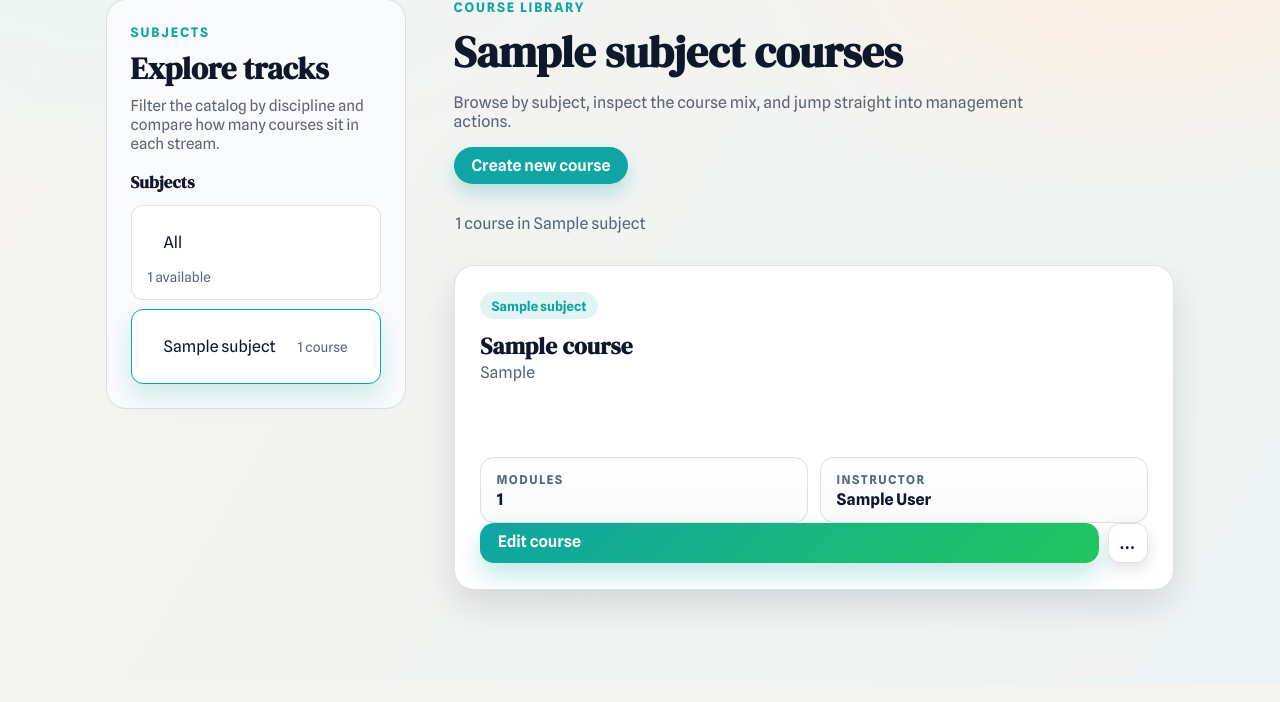
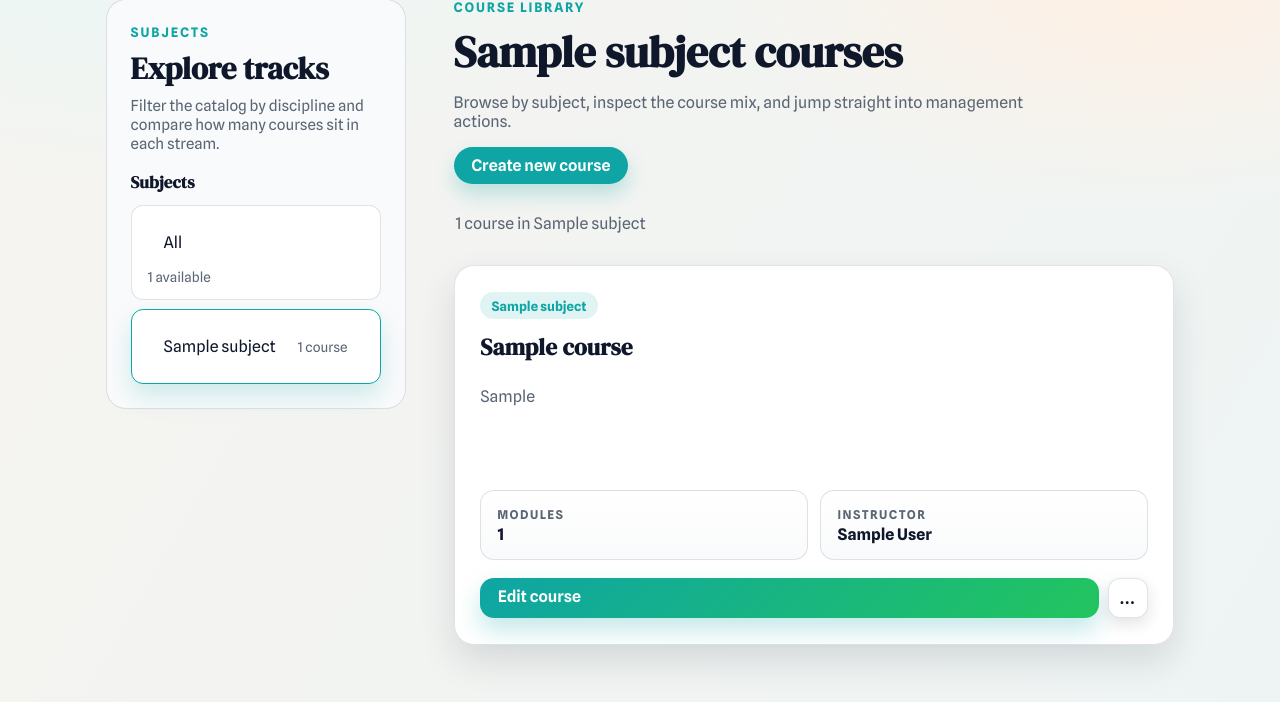
Before and after one commit to Fakhrillo/E-Learning-Platform, a Django app: a page that uses templates/base.html in a window 1280 px wide. Shown: the part 115-817 px from the top of the page. Before the commit the page ends 735 px from the top, so only its background shows below. Run offline with Django 5.2, Linux system fonts and the light colour scheme; tables that the repository leaves empty hold one stand-in row (values such as "Sample post").

Commit message:
refactor: improve course detail template; remove caching and enhance lesson content rendering

```diff
--- a/static/css/base.css
+++ b/static/css/base.css
@@ -247,7 +247,7 @@ p {
 }
 
 .course-card h3 {
-  margin-bottom: 0.35rem;
+  margin: 0;
 }
 
 .course-card-head {
@@ -255,27 +255,46 @@ p {
   justify-content: space-between;
   align-items: center;
   gap: 0.75rem;
-  margin-bottom: 0.9rem;
+  margin-bottom: 1rem;
+}
+
+.course-card {
+  gap: 0;
 }
 
 .course-title {
   font-size: 1.45rem;
-  line-height: 1.05;
+  line-height: 1.1;
+  margin-bottom: 0.6rem;
+  min-height: 3.2rem;
+}
+
+.course-title a {
+  display: -webkit-box;
+  -webkit-line-clamp: 2;
+  -webkit-box-orient: vertical;
+  overflow: hidden;
 }
 
 .course-overview {
-  min-height: 4.5rem;
+  min-height: 5.5rem;
+  margin-bottom: 1rem;
+  line-height: 1.35;
+  display: -webkit-box;
+  -webkit-line-clamp: 4;
+  -webkit-box-orient: vertical;
+  overflow: hidden;
 }
 
 .course-meta {
   display: grid;
   grid-template-columns: repeat(2, minmax(0, 1fr));
   gap: 0.8rem;
-  padding-top: 0.35rem;
+  margin-bottom: 1rem;
 }
 
 .meta-block {
-  padding: 0.85rem 0.95rem;
+  padding: 0.95rem 1rem;
   border: 1px solid var(--border);
   border-radius: 14px;
   background: linear-gradient(180deg, rgba(255, 255, 255, 0.96), rgba(249, 250, 251, 0.96));
@@ -323,8 +342,8 @@ p {
   display: flex;
   align-items: center;
   gap: 0.55rem;
-  margin-top: 0.9rem;
   margin-top: auto;
+  padding-top: 0.15rem;
 }
 
 .button,
--- a/templates/students/course/detail.html
+++ b/templates/students/course/detail.html
@@ -1,5 +1,4 @@
 {% extends "base.html" %}
-{% load cache %}
 
 {% block title %}
     {{ object.title }}
@@ -47,7 +46,6 @@
 
             {% if module %}
                 <section class="lesson-stack">
-                    {% cache 600 module_contents module.id %}
                     {% for content in module_contents %}
                         {% with item=content.prefetched_item %}
                             <article class="lesson-card">
@@ -66,7 +64,6 @@
                             <p>This module does not have any learning material yet.</p>
                         </div>
                     {% endfor %}
-                    {% endcache %}
                 </section>
             {% else %}
                 <div class="module empty-state">
```
Also changed, not shown: other parts of static/css/base.css (+28 -7 lines). Lines whose indentation alone changed are shown as unchanged.
